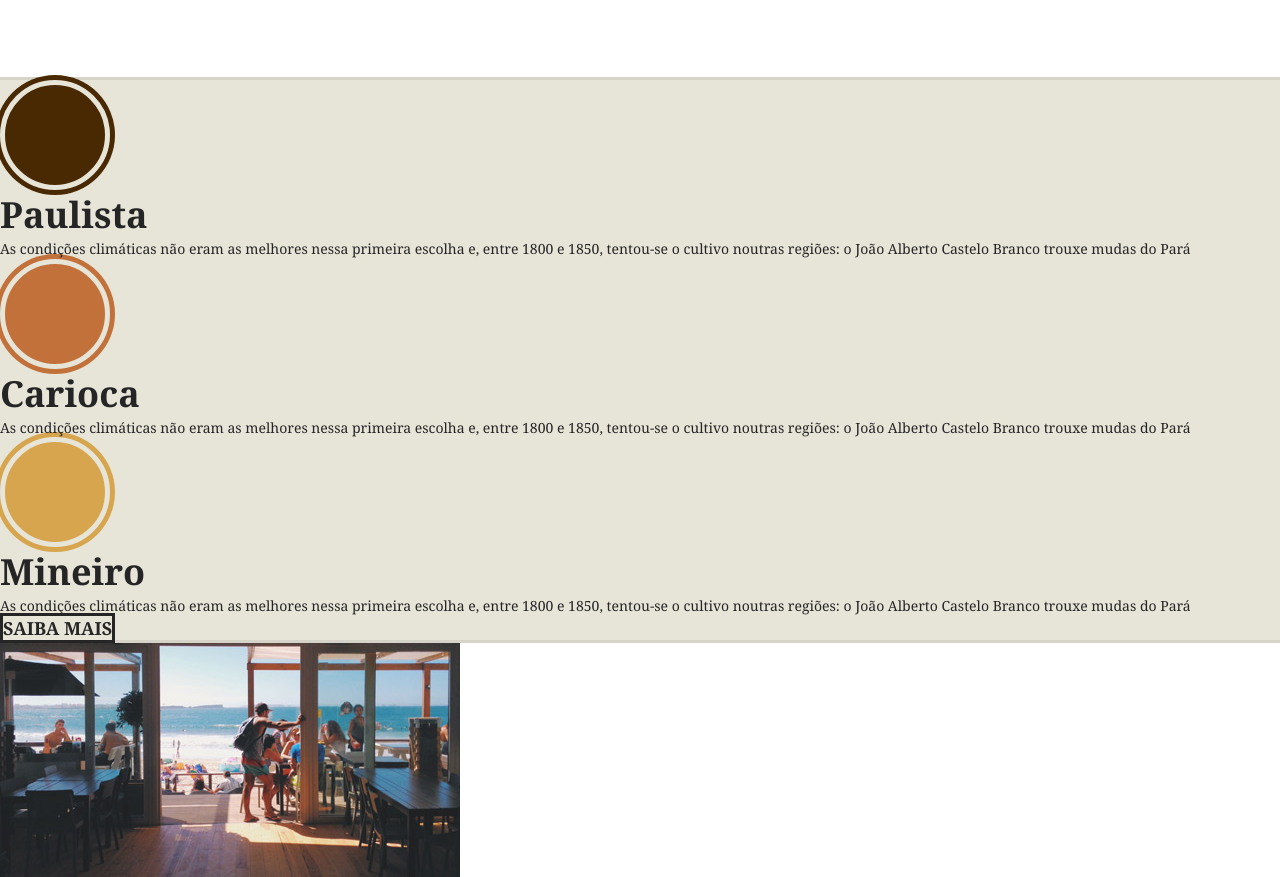
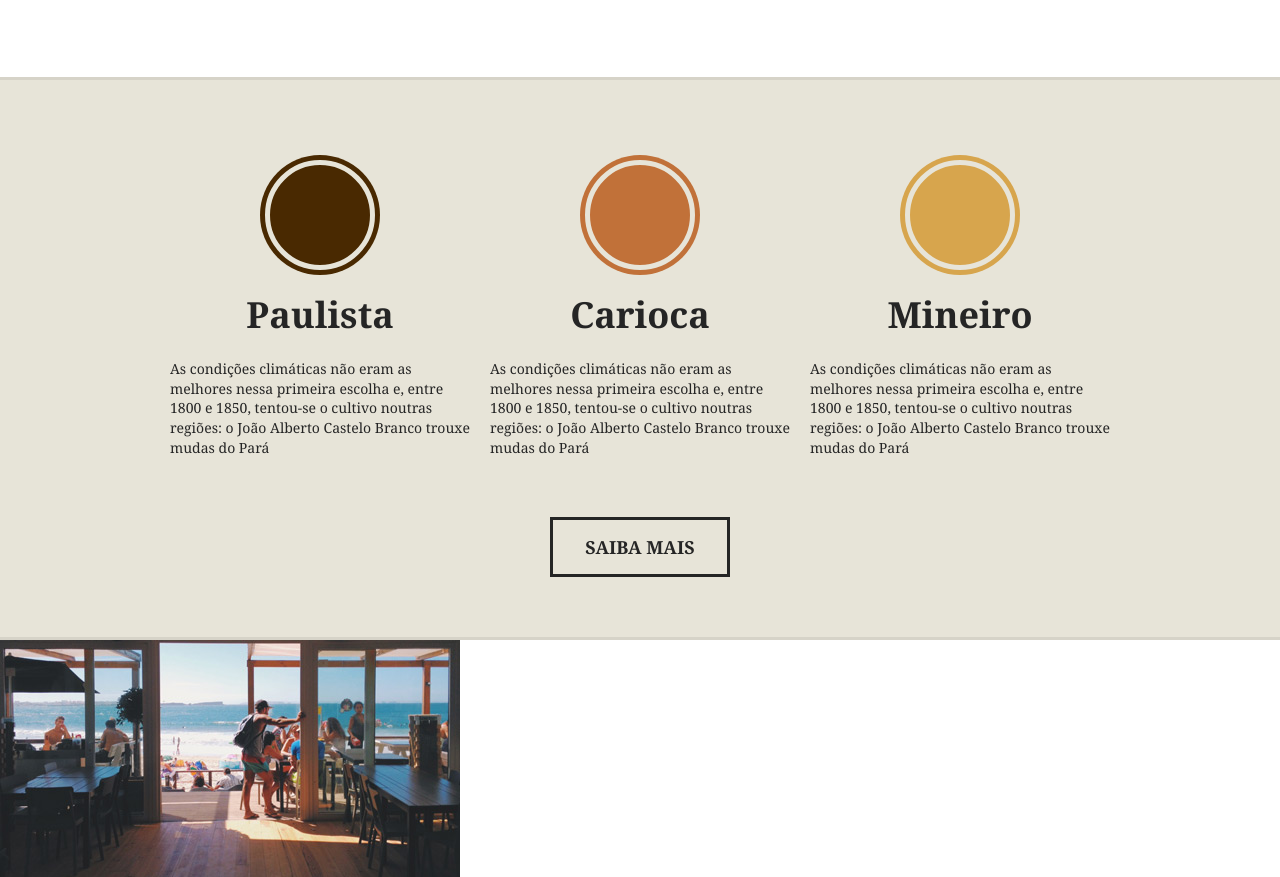
Before and after one commit to renancorreadev/brafe_css_flexBox, a plain HTML site: page index.html in a window 1280 px wide. Shown: the part 1144-2021 px from the top of the page. Drawn offline with Linux system fonts and the light colour scheme.

Commit message:
feat: styling product with flex

```diff
--- a/css/style.css
+++ b/css/style.css
@@ -121,10 +121,13 @@ body {
 	background: #e7e4d8;
 	border-top: 3px solid #d6d3c8;
 	border-bottom: 3px solid #d6d3c8;
+	padding: 60px 0;
 }
 
 .produtos-item h2 {
 	font-size: 2.25em;
+	text-align: center;
+	margin-bottom: 20px;
 }
 
 .produtos-item h2::before {
@@ -136,6 +139,7 @@ body {
 	border-radius: 50%;
 	border: 5px solid #e7e4d8;
 	box-shadow: 0 0 0 5px currentColor;
+	margin: 20px auto;
 }
 
 h2.produtos-paulista::before {
@@ -150,6 +154,10 @@ h2.produtos-mineiro::before {
 	color: #d7a54d;
 }
 
+.produtos-item{
+	margin: 0 10px 40px 10px;
+	flex: 1;
+}
 .produtos-item p {
 	font-size: 0.875em;
 	line-height: 1.4em;
@@ -163,6 +171,17 @@ h2.produtos-mineiro::before {
 	font-size: 1.125em;
 	font-weight: bold;
 	text-transform: uppercase;
+	text-decoration: none;
+	display: block;
+	width: 180px;
+	padding: 15px 0;
+	margin: 20px auto 0 auto;
+	transition: all 0.3s ease-in-out;
+}
+
+a.produtos-btn:hover{
+	background: #252525;
+	color: #fff;
 }
 
 /* Locais */
--- a/index.html
+++ b/index.html
@@ -44,7 +44,7 @@ aente quente, mas também pode ser consumido gelado. Ele é um estimulante, por
 	</section>
 
 	<section class="produtos">
-		<div>
+		<div class="container">
 			<div class="produtos-item">
 				<h2 class="produtos-paulista">Paulista</h2>
 				<p>As condições climáticas não eram as melhores nessa primeira escolha e, entre 1800 e 1850, tentou-se o cultivo noutras regiões: o João Alberto Castelo Branco trouxe mudas do Pará</p>
```
